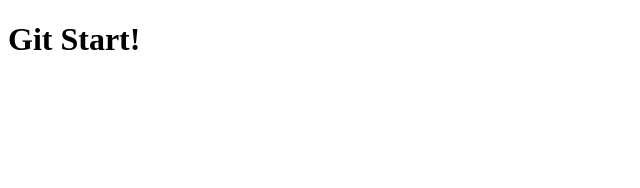
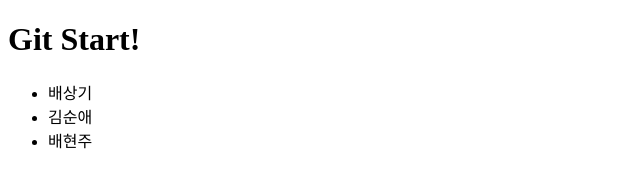
Before and after one commit to shout1233/git_tutorial, a plain HTML site: page index.html in a window 1280 px wide. Shown: the whole page, without its empty margins (0-640 px from the left). Drawn offline with Linux system fonts and the light colour scheme.

Commit message:
Ul 추가

```diff
--- a/index.html
+++ b/index.html
@@ -7,5 +7,10 @@
   </head>
   <body>
     <h1>Git Start!</h1>
+    <ul>
+      <li>배상기</li>
+      <li>김순애</li>
+      <li>배현주</li>
+    </ul>
   </body>
 </html>
```
